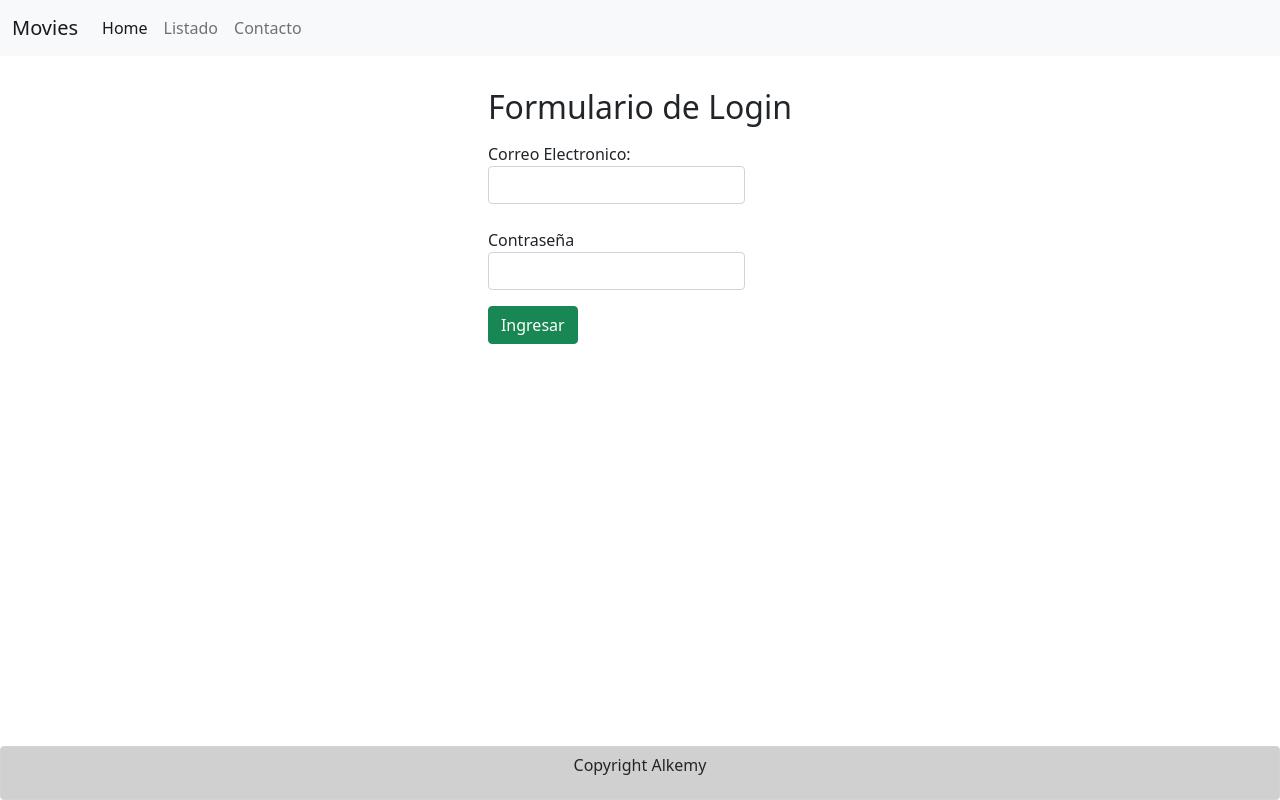
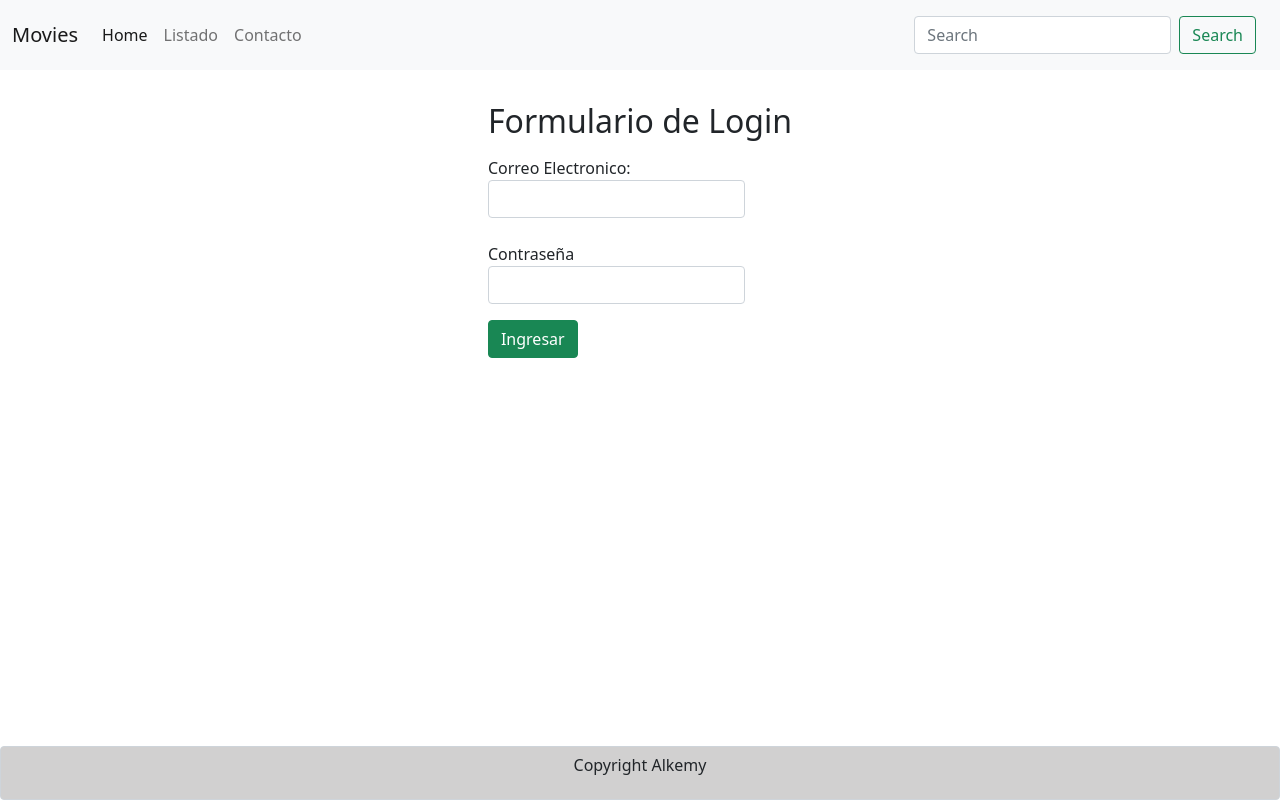
Before and after one commit to oluciams/Movies-Frontend, a React (Create React App) app: page / in a window 1280 px wide. Built offline with nearby package versions, Linux system fonts and the light colour scheme.

Commit message:
add hook useSearchParams, result and search component

```diff
--- a/src/components/Detail.jsx
+++ b/src/components/Detail.jsx
@@ -1,15 +1,14 @@
 import React, { useEffect, useState } from 'react'
 import axios from 'axios';
 import Swal from 'sweetalert2';
-import { Link } from 'react-router-dom';
+import { Link, useSearchParams } from 'react-router-dom';
 
 export const Detail = () => {
 
   const [detailMovie, setDetailMovie] = useState({});
+  const [searchParams] = useSearchParams();
 
-  let query = new URLSearchParams(window.location.search);
-  let movieID = query.get('movieID');
-
+  let movieID = searchParams.get('movieID');
 
   const getDataDetail = ()=> {
 
@@ -18,7 +17,6 @@ export const Detail = () => {
     .then(res => {
       const apiData = res.data
       setDetailMovie(apiData)
-      console.log(apiData)
     })
     .catch (error => {
       Swal.fire({
--- a/src/components/Header.jsx
+++ b/src/components/Header.jsx
@@ -1,7 +1,9 @@
 import {Link } from "react-router-dom"
+import { Search } from "./Search"
 
 export const Header = () => {
   return(
+    <header>
       <nav className="navbar navbar-expand-lg navbar-light bg-light">
         <div className="container-fluid">
           <span className="navbar-brand">Movies</span>
@@ -21,8 +23,9 @@ export const Header = () => {
               </li>
             </ul>
           </div>
+          <Search/>
         </div>
       </nav>
-
+    </header>
   )
 }
--- /dev/null
+++ b/src/components/Results.jsx
@@ -0,0 +1,60 @@
+import React, { useEffect, useState } from 'react';
+import axios from 'axios';
+import Swal from 'sweetalert2';
+import { Link, useSearchParams } from 'react-router-dom';
+
+export const Results = () => {
+
+  const [moviesSearch, setMoviesSearch] = useState([]);
+  const [searchParams] = useSearchParams();
+
+  let keyword = searchParams.get('keyword');
+
+  const getDataSearch = async () => {
+    const endPoint = `https://api.themoviedb.org/3/search/movie?api_key=${process.env.REACT_APP_API_KEY}&language=es-ES&query=${keyword}`;
+
+      await axios.get(endPoint)
+        .then(res => {
+          const apiData = res.data.results;
+          setMoviesSearch(apiData)
+          console.log(apiData)
+        })
+        .catch (error => {
+          Swal.fire({
+            icon: 'error',
+            title: error,
+            html: '<p>Ocurrio un error</p>'
+          })
+        })
+  }
+
+  useEffect(() => {
+    getDataSearch()
+  }, [keyword]);
+
+
+  return (
+  <>
+    <h2>Buscaste: <em>{keyword}</em></h2>
+    <div className="row">
+      {
+        moviesSearch.map(({ title, poster_path, overview, id} )=>{
+          return(
+            <div className="col-4" key={id}>
+              <div className="card my-4" style={{width: "18rem"}}>
+                <img src={`https://image.tmdb.org/t/p/w500/${poster_path}`} className="card-img-top" alt="movie"/>
+                <div className="card-body">
+                  <h5 className="card-title">{title.substring(0, 20)}</h5>
+                  {/* <p className="card-text">{overview.substring(0, 50)}....</p> */}
+                  <Link to={`/detail?movieID=${id}`} className="btn btn-info">View Detail</Link>
+                </div>
+              </div>
+            </div>
+          )
+        })
+      }
+    </div>
+  </>
+  )
+
+}
--- /dev/null
+++ b/src/components/Search.jsx
@@ -0,0 +1,39 @@
+import React from 'react';
+import { useNavigate } from 'react-router-dom';
+import Swal from 'sweetalert2';
+
+export const Search = () => {
+
+  const navigate = useNavigate()
+
+ const handleSubmit = (e)=> {
+  e.preventDefault()
+  const keyword = e.currentTarget.keyword.value.trim();
+
+  if(keyword.length === 0 ){
+    Swal.fire({
+      icon: 'info',
+      title: 'Escribe una palabra para buscar'
+    })
+  } else if (keyword.length < 4) {
+    Swal.fire({
+      icon: 'info',
+      title: 'La palabra debe tener mas de 4 caracteres'
+    })
+  } else {
+    e.currentTarget.keyword.value = ''
+    navigate(`/results?keyword=${keyword}`);
+  }
+ }
+
+  return (
+    <nav className="navbar navbar-light bg-light">
+      <div className="container-fluid">
+        <form onSubmit={handleSubmit} className="d-flex">
+          <input className="form-control me-2" type="search" placeholder="Search" name="keyword"/>
+          <button className="btn btn-outline-success" type="submit">Search</button>
+        </form>
+      </div>
+    </nav>
+  )
+}
--- a/src/router/AppRouter.jsx
+++ b/src/router/AppRouter.jsx
@@ -4,6 +4,7 @@ import { Contacto } from "../components/Contacto";
 import { Detail } from '../components/Detail';
 import { Listado } from "../components/Listado";
 import { Login } from "../components/Login";
+import { Results } from '../components/Results';
 import { PrivateRouter } from './PrivateRouter';
 
 export const AppRouter = () => {
@@ -13,6 +14,7 @@ export const AppRouter = () => {
       <Route element={<PrivateRouter redirectPath="/"/>}>
         <Route path="listado" element={<Listado />} />
         <Route path="detail" element={<Detail />} />
+        <Route path="results" element={<Results />} />
         <Route path="contacto" element={<Contacto />} />
       </Route>
     </Routes>
```
Lines whose indentation alone changed are shown as unchanged.
